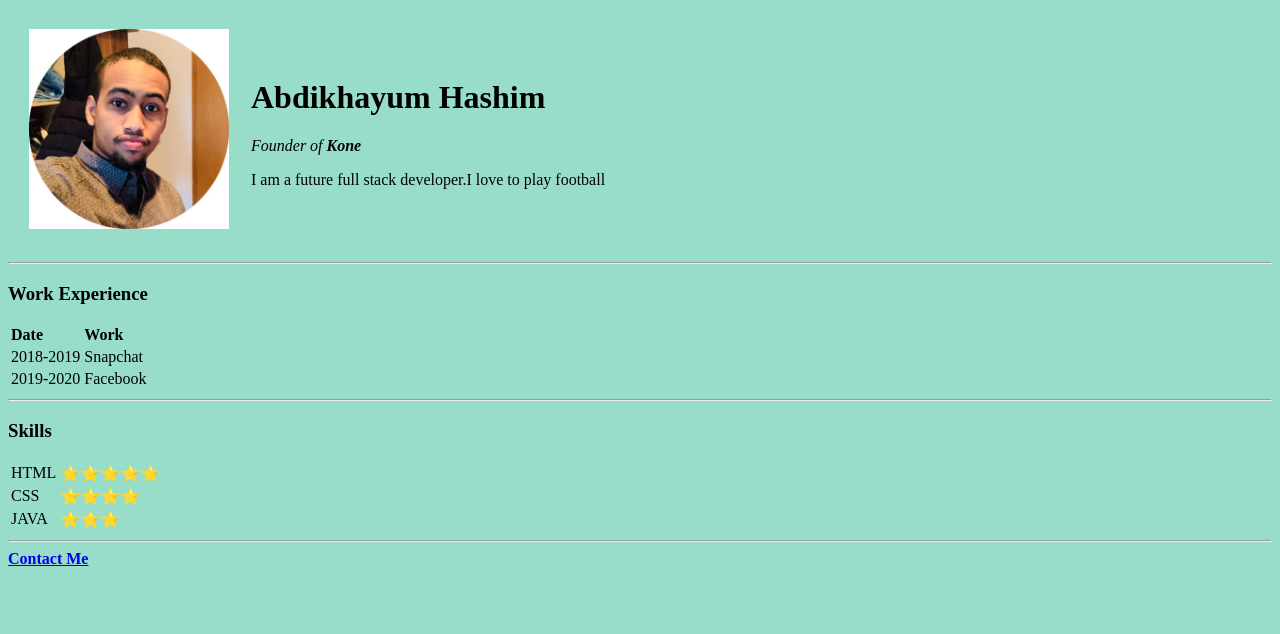
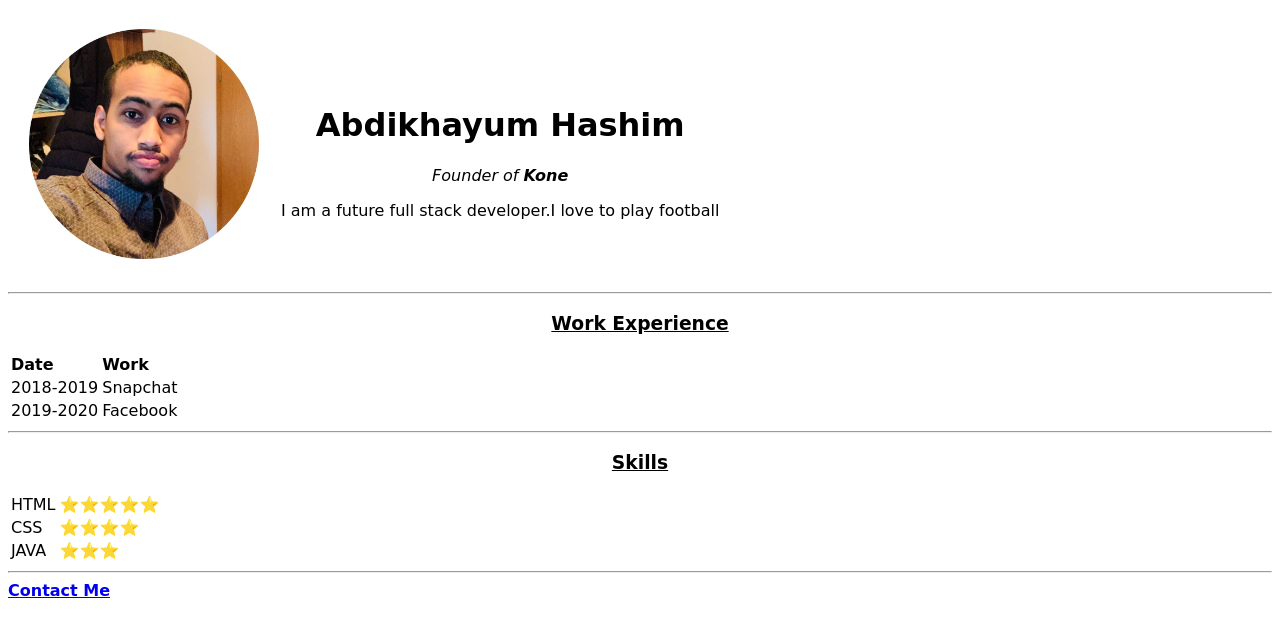
Before and after one commit to Abdikhayum/cv, a plain HTML site: page index.html in a window 1280 px wide. Drawn offline with Linux system fonts and the light colour scheme.

Commit message:
Update style.css

```diff
--- a/css/style.css
+++ b/css/style.css
@@ -1,3 +1,38 @@
-body{
-  background-color: #98ddca;
+Body{
+     font-family: 'Yomogi', cursive;
+
 }
+h1{
+    margin-top:50px;
+    font-weight:bold;
+
+    text-align:center;
+    font-family: 'Yomogi', cursive;
+}
+img{
+    height: 230px;
+    width: 230px;
+
+}
+.myimage{
+    text-align:center;
+    padding-top:30px;
+
+
+}
+.btndiv{
+    text-align:center;
+}
+p{
+    text-align:center;
+
+}
+h3{
+    text-align:center;
+    font-weight:bold;
+    text-decoration-line: underline;
+
+}
+.btn {
+     margin:25px 25px;
+}
```
